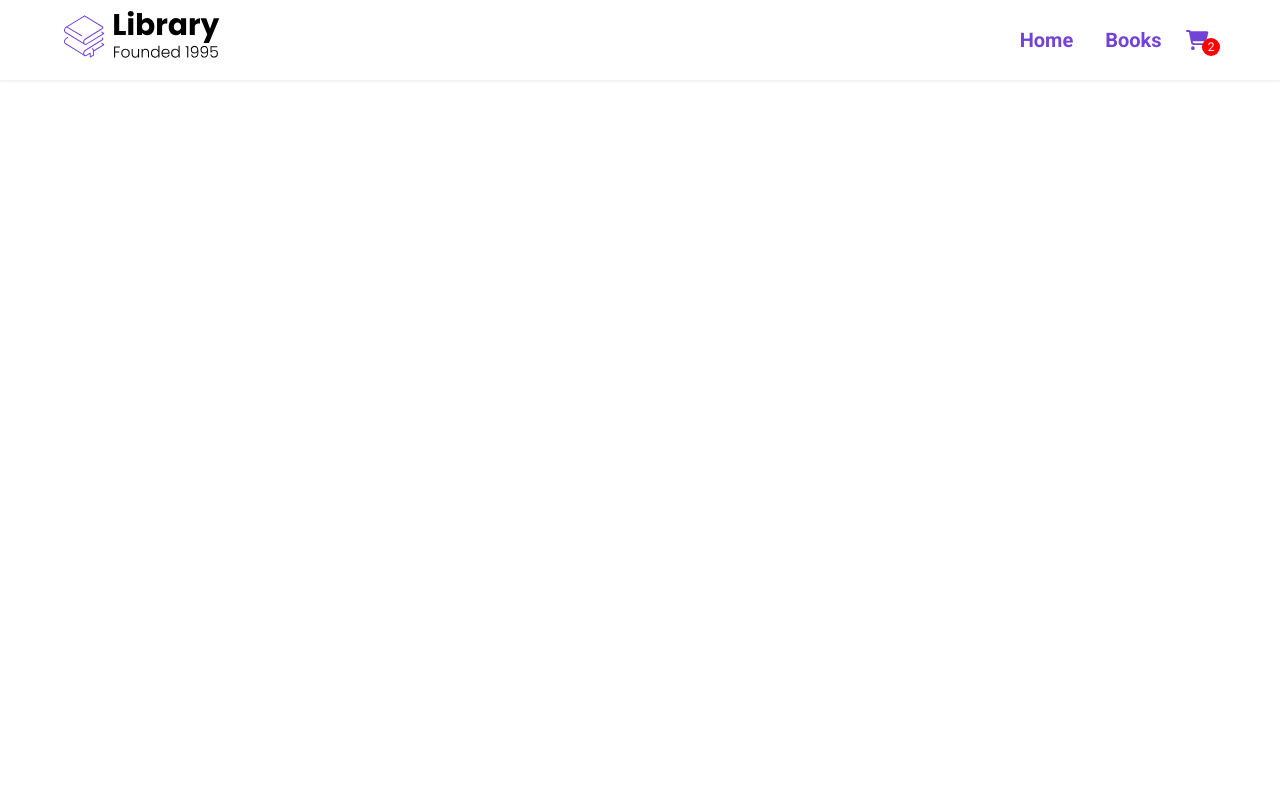
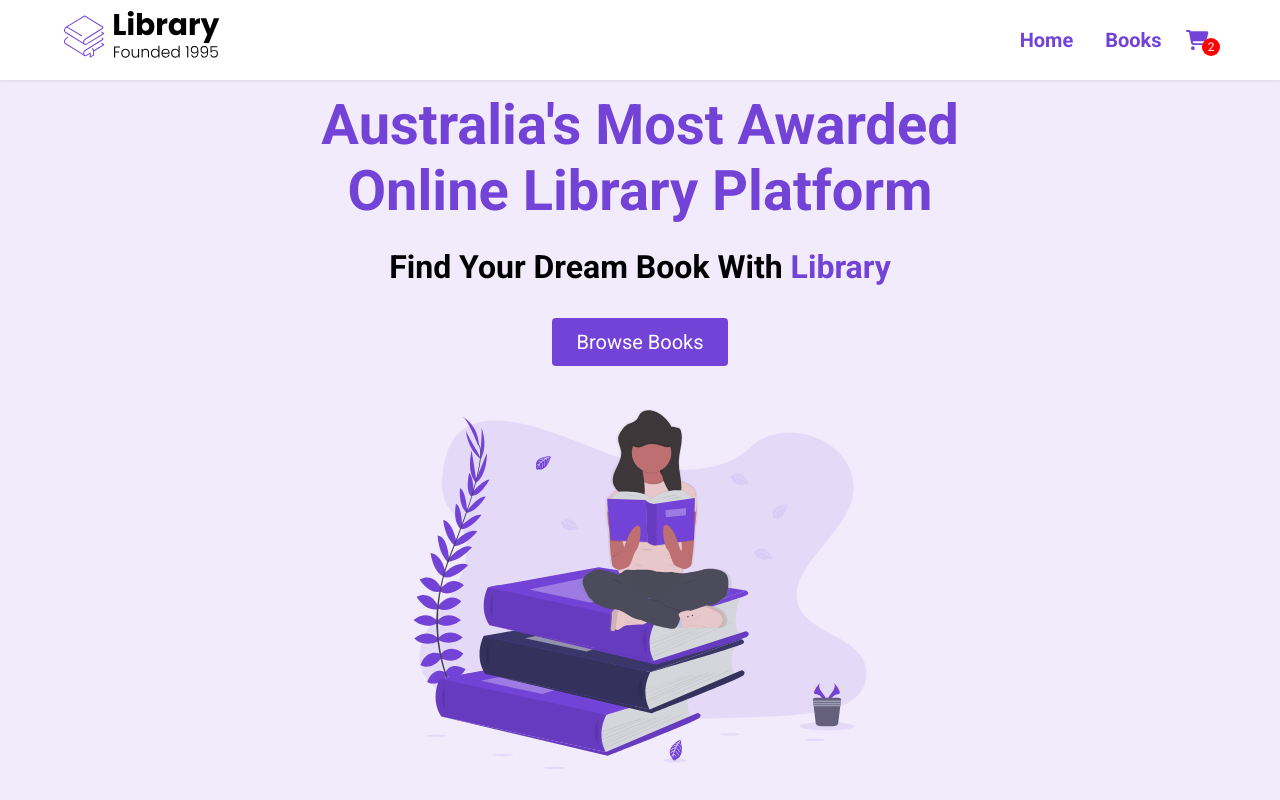
Before and after one commit to eSteemRoller/library-react-tutorial, a React (Create React App) app: page / in a window 1280 px wide. Shown: the top 800 px of the page. Built offline with nearby package versions, Linux system fonts and the light colour scheme.

Commit message:
Third (Landing) Commit

```diff
--- a/src/App.js
+++ b/src/App.js
@@ -1,10 +1,12 @@
 
+import Landing from './components/Landing';
 import Nav from './components/Nav';
 
 function App() {
   return (
     <div className="App">
       <Nav />
+      <Landing />
     </div>
   );
 }
--- /dev/null
+++ b/src/components/Landing.jsx
@@ -0,0 +1,24 @@
+
+import { Link } from 'react-router-dom';
+import UndrawBooks from '../assets/Undraw_Books.svg';
+
+export default function Landing() {
+  return (
+    <section id='landing'>
+        <header>
+            <div className="header__container">
+                <div className="header__description">
+                    <h1>Australia's Most Awarded Online Library Platform</h1>
+                    <h2>Find Your Dream Book With <span className="purple">Library</span></h2>
+                    <Link to="#features">
+                        <button className="btn">Browse Books</button>
+                    </Link>
+                </div>
+                <figure className="header__img--wrapper">
+                    <img src={UndrawBooks} alt="UndrawBooks" />
+                </figure>
+            </div>
+        </header>
+    </section>
+  );
+}
```
